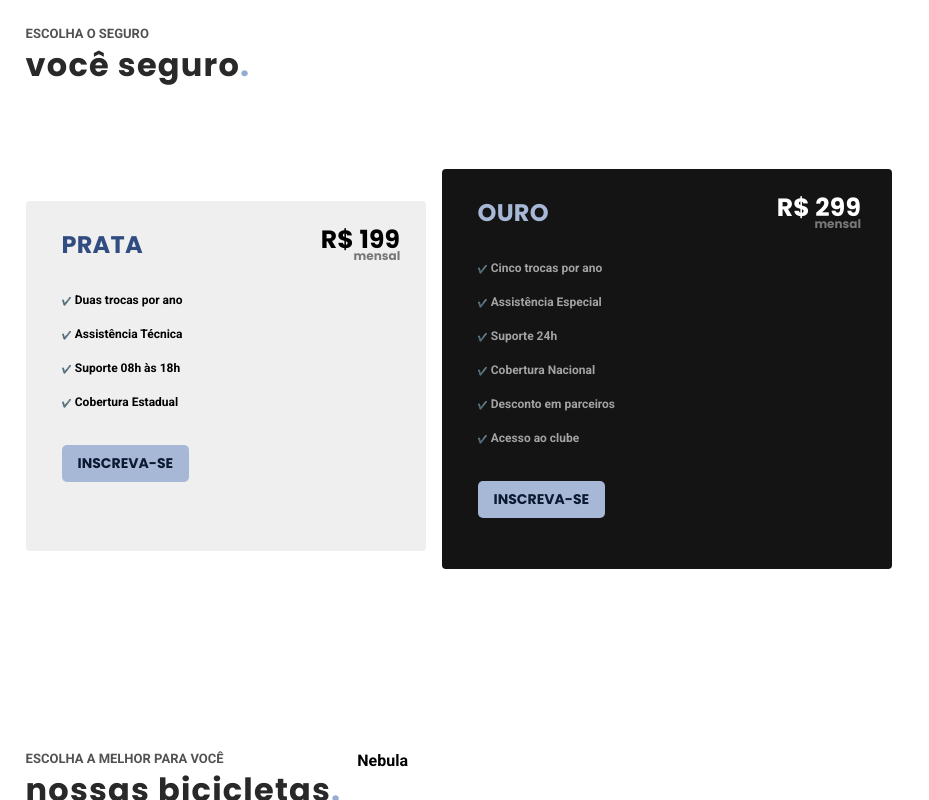
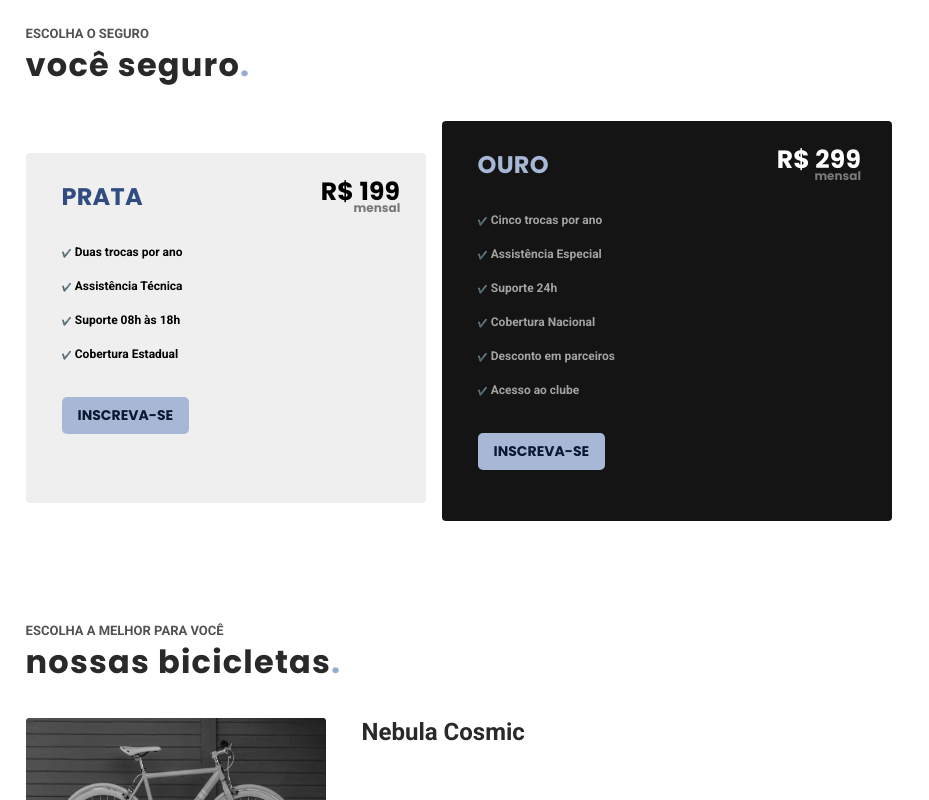
Before and after one commit to GustavoRMendes/next-bike, a Next.js app: page / in a window 1280 px wide. Shown: the top 800 px of the page, without its empty margins (0-929 px from the left). Built offline with nearby package versions, Linux system fonts and the light colour scheme.

Commit message:
img and title

```diff
--- a/src/app/globals.css
+++ b/src/app/globals.css
@@ -52,7 +52,7 @@ span {
   border-radius: 4px;
 }
 main {
-  margin-top: 5rem;
+  margin-top: 2rem;
   margin-bottom: 4rem;
   display: flex;
   width: 100vw;
@@ -143,3 +143,7 @@ button:hover{
   gap: 8rem;
   text-align: right;
 }
+.nebula{
+  color:#292929;
+  margin-left: 20px;
+}
--- a/src/app/page.tsx
+++ b/src/app/page.tsx
@@ -53,11 +53,10 @@ export default function Home () {
 
       </main>
       <br /> <br />
-
+      <p className='main2'>ESCOLHA A MELHOR PARA VOCÊ</p>
+      <h1 className='main2'>nossas bicicletas<strong>.</strong></h1>
       <main>
           <div>
-            <p className='main2'>ESCOLHA A MELHOR PARA VOCÊ</p>
-            <h1 className='main2'>nossas bicicletas<strong>.</strong></h1> <br/>
           <Image
             src='/bike.jpg'
             alt='bike'
@@ -67,7 +66,9 @@ export default function Home () {
           />
         </div>
         <div>
-          Nebula
+          <h2 className='nebula'>
+            Nebula Cosmic
+          </h2>
         </div>
       </main>
 
```
